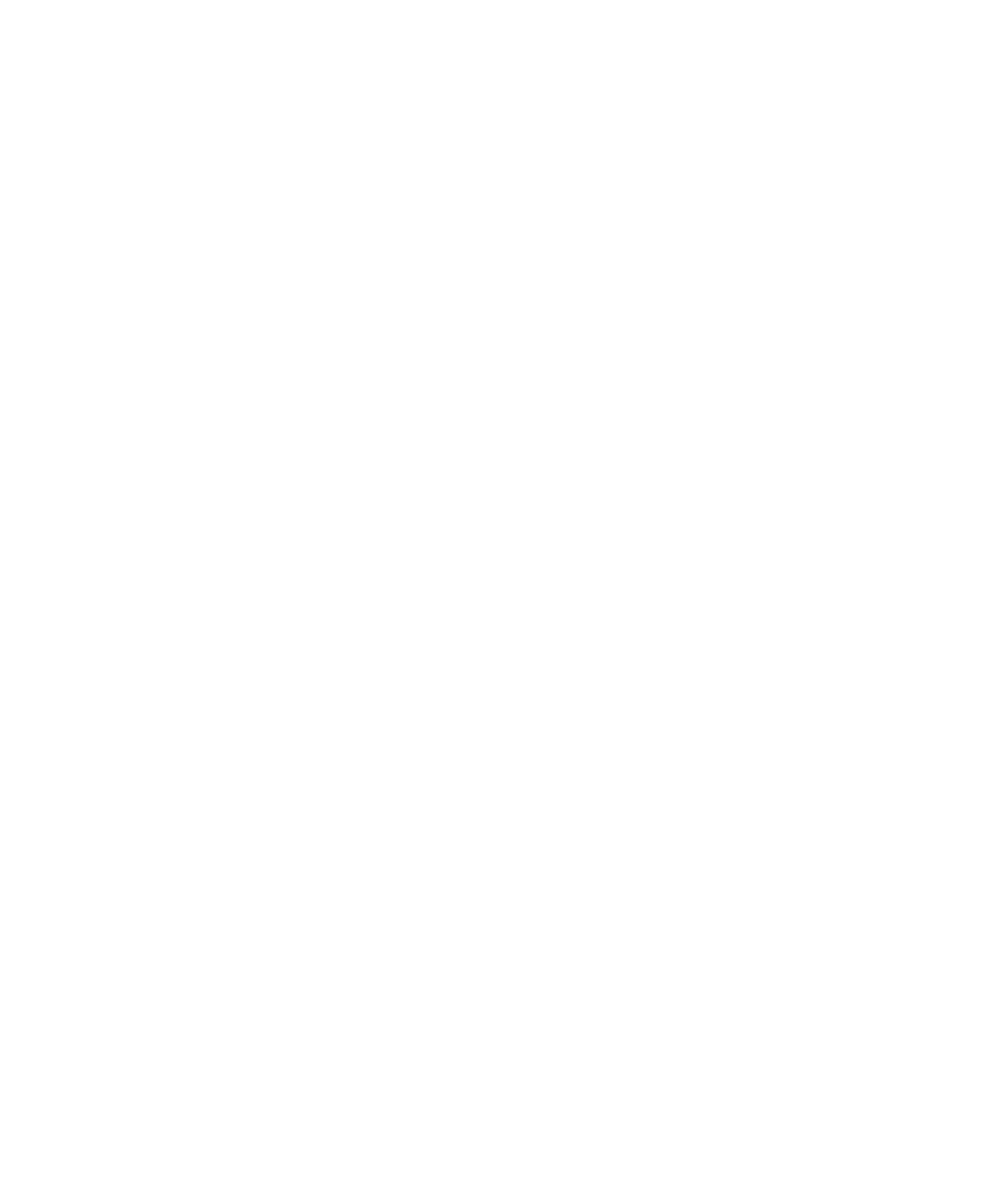
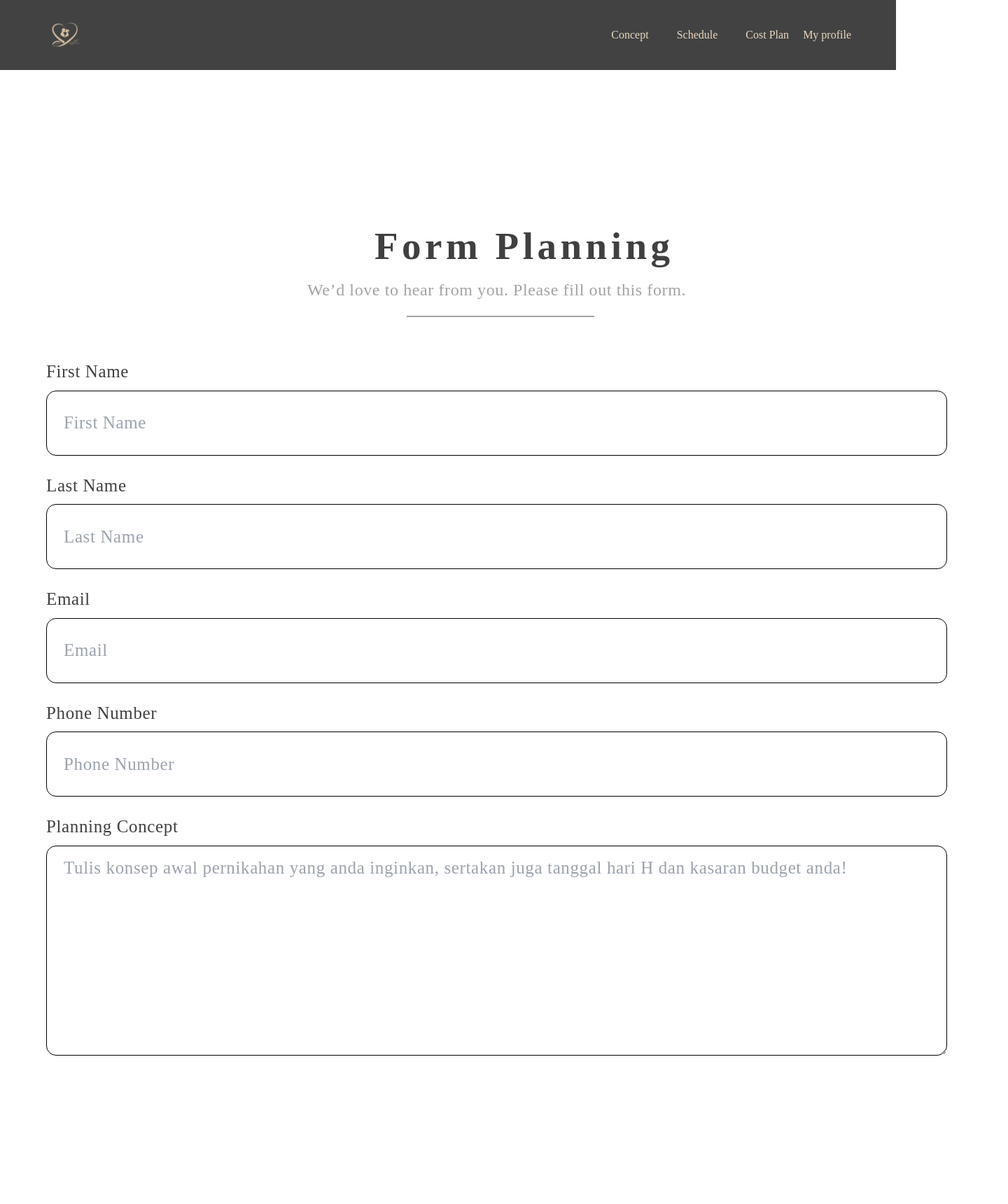
Before and after one commit to NabilaAdelina/Wedding-Organizer, a React (Vite) app in the folder client/: page /form in a window 1280 px wide. Before the commit this address had no page. Shown: the top 1720 px of the page at 70% size, 1440 px wide, since content can reach past the window. Before the commit the page ends 800 px from the top, so only its background shows below. Built offline with nearby package versions, Linux system fonts and the light colour scheme; a web font is replaced by a local one.

Commit message:
Add: FormReq

```diff
--- a/client/src/App.jsx
+++ b/client/src/App.jsx
@@ -1,6 +1,7 @@
 import LandingPage from "./pages/LandingPage/LandingPage"
 import { Routes, Route } from "react-router-dom"
 import UserSetting from "./pages/SettingProfile/UserSetting"
+import FormReq from "././pages/FormReq/FormReq"
 
 function App() {
 
@@ -9,6 +10,7 @@ function App() {
       <Routes>
         <Route path="/" element={<LandingPage />}></Route>
         <Route path="/user/profile" element={<UserSetting />}></Route>
+        <Route path="/form" element={<FormReq />}></Route>
       </Routes>
     </>
   )
--- /dev/null
+++ b/client/src/pages/FormReq/FormLayout/Hero.jsx
@@ -0,0 +1,39 @@
+import React from 'react'
+import heroimg from "../../../assets/images/hero-img.png"
+import { Link } from 'react-router-dom'
+const Hero = () => {
+    const linkNav = [{
+        id: 1,
+        name: "Concept",
+        path: "/concept"
+    }, {
+        id: 2,
+        name: "Schedule",
+        path: "/schedule"
+    }, {
+        id: 3,
+        name: "Cost Plan",
+        path: "/costplan"
+    }]
+
+    return (
+        <section className='h-[978px] bg-contain flex justify-center items-center' style={{
+            backgroundImage: `url(${heroimg})`, backgroundSize: '100% auto',
+            backgroundPosition: 'center',
+            backgroundRepeat: 'no-repeat'
+        }}>
+            <div className='text-center flex flex-col gap-5 items-center'>
+                <div>
+                    <p className='font-boska font-bold text-[56px] text-primary2 w-[818px]'>Turning Your Wedding Dreams
+                        Into Ultimate Reality</p>
+                </div>
+                <p className='font-switzer text-neutral-300 mb-10'>
+                    Crafting every detail to shape your perfect wedding day
+                </p>
+                <Link to="/form" className='px-[26px] py-[13px] w-[199px] bg-neutral1 text-primary1 font-bold rounded-md'>Form Planning</Link>
+            </div>
+        </section>
+    )
+}
+
+export default Hero
--- /dev/null
+++ b/client/src/pages/FormReq/FormLayout/Navbar.jsx
@@ -0,0 +1,42 @@
+import React from 'react'
+import logo2 from "../../../assets/logo/logo2.png"
+import { Link } from 'react-router-dom'
+
+const Navbar = () => {
+
+    const linkNav = [{
+        id: 1,
+        name: "Concept",
+        path: "/concept"
+    }, {
+        id: 2,
+        name: "Schedule",
+        path: "/schedule"
+    }, {
+        id: 3,
+        name: "Cost Plan",
+        path: "/costplan"
+    }
+    ]
+    return (
+        <div className='flex justify-between position: absolute top-0 left-0 right-0 px-[64px] py-6'>
+            <img src={logo2} alt="" />
+            <div className='flex gap-5 items-center'>
+                <ul className='flex gap-10'>
+                    {linkNav.map((link) => {
+                        return (
+                            <Link to={link.path} key={link.id} className='text-white'>{link.name}</Link>
+                        )
+                    })}
+                </ul>
+                <div className='flex gap-5'>
+                    <button>Sign</button>
+                    <button>Login</button>
+                </div>
+            </div>
+
+        </div>
+    )
+}
+
+export default Navbar
--- /dev/null
+++ b/client/src/pages/FormReq/FormReq.jsx
@@ -0,0 +1,60 @@
+import React from 'react'
+import Header from '../../components/Header'
+import Footer from '../../components/Footer'
+
+const Request = () => {
+    return (
+        <>
+        <Header />
+            <div class="w-[1440px] h-[1842px] relative">
+                <div class="w-[1440px] h-[1842px] left-0 top-0 absolute bg-white"></div>
+                <div class="h-20 left-0 top-[1762px] absolute bg-neutral-700 flex-col justify-start items-start gap-2.5 inline-flex">
+                    <div class="w-[1440px] h-20 px-[200px] py-4 justify-between items-center inline-flex">
+                        <div className="justify-start items-start gap-2 flex">
+                            <div className="w-6 h-6 p-0.5 justify-center items-center flex"></div>
+                            <div className="w-6 h-6 relative"></div>
+                            <div className="w-6 h-6 px-0.5 py-[3.87px] justify-center items-center flex"></div>
+                        </div>
+                    </div>
+                </div>
+                <div className="w-[602px] h-[126px] left-[411px] top-[211px] absolute">
+                    <div className="left-[124px] top-0 absolute text-neutral-700 text-[55px] font-bold font-['Boska'] leading-normal tracking-widest">Form Planning</div>
+                    <div className="w-[602px] h-[26px] left-7 top-[85px] absolute text-neutral-400 text-2xl font-normal font-['Switzer'] leading-normal tracking-wide">We’d love to hear from you. Please fill out this form.</div>
+                    <div className="w-[268px] h-[0px] left-[170px] top-[140px] absolute border border-neutral-400"></div>
+                </div>
+                <form className="left-[66px] top-[412px] absolute">
+                    <div className="w-[1289px]">
+                        <div className="flex flex-col">
+                            <label htmlFor="firstName" className="text-neutral-700 text-[25px] font-medium font-['Switzer'] leading-normal tracking-wide mb-2">First Name</label>
+                            <input id="firstName" className="w-[1287px] h-[93px] bg-white rounded-[14px] border border-black text-neutral-400 text-[25px] font-medium font-['Switzer'] leading-normal tracking-wide px-6 py-3 mb-6" type="text" placeholder="First Name" />
+                        </div>
+                        <div className="flex flex-col">
+                            <label htmlFor="lastName" className="text-neutral-700 text-[25px] font-medium font-['Switzer'] leading-normal tracking-wide mb-2">Last Name</label>
+                            <input id="lastName" className="w-[1287px] h-[93px] bg-white rounded-[14px] border border-black text-neutral-400 text-[25px] font-medium font-['Switzer'] leading-normal tracking-wide px-6 py-3 mb-6" type="text" placeholder="Last Name" />
+                        </div>
+                        <div className="flex flex-col">
+                            <label htmlFor="email" className="text-neutral-700 text-[25px] font-medium font-['Switzer'] leading-normal tracking-wide mb-2">Email</label>
+                            <input id="email" className="w-[1287px] h-[93px] bg-white rounded-[14px] border border-black text-neutral-400 text-[25px] font-medium font-['Switzer'] leading-normal tracking-wide px-6 py-3 mb-6" type="text" placeholder="Email" />
+                        </div>
+                        <div className="flex flex-col">
+                            <label htmlFor="phoneNumber" className="text-neutral-700 text-[25px] font-medium font-['Switzer'] leading-normal tracking-wide mb-2">Phone Number</label>
+                            <input id="phoneNumber" className="w-[1287px] h-[93px] bg-white rounded-[14px] border border-black text-neutral-400 text-[25px] font-medium font-['Switzer'] leading-normal tracking-wide px-6 py-3 mb-6" type="text" placeholder="Phone Number" />
+                        </div>
+                        <div className="flex flex-col">
+                            <label htmlFor="planningConcept" className="text-neutral-700 text-[25px] font-medium font-['Switzer'] leading-normal tracking-wide mb-2">Planning Concept</label>
+                            <textarea
+                                id="planningConcept"
+                                className="w-[1287px] bg-white rounded-[14px] border border-black text-neutral-400 text-[25px] font-medium font-['Switzer'] leading-normal tracking-wide px-6 py-3 mb-6"
+                                placeholder="Tulis konsep awal pernikahan yang anda inginkan, sertakan juga tanggal hari H dan kasaran budget anda!"
+                                style={{ height: '300px' }}
+                            />
+                        </div>
+                    </div>
+                </form>
+            </div>
+        <Footer/>
+        </>
+    )
+}
+
+export default Request
```
